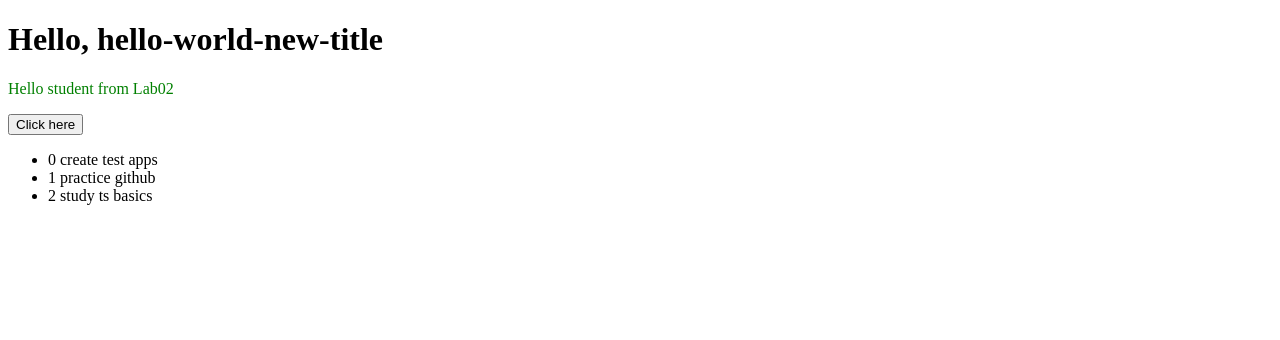
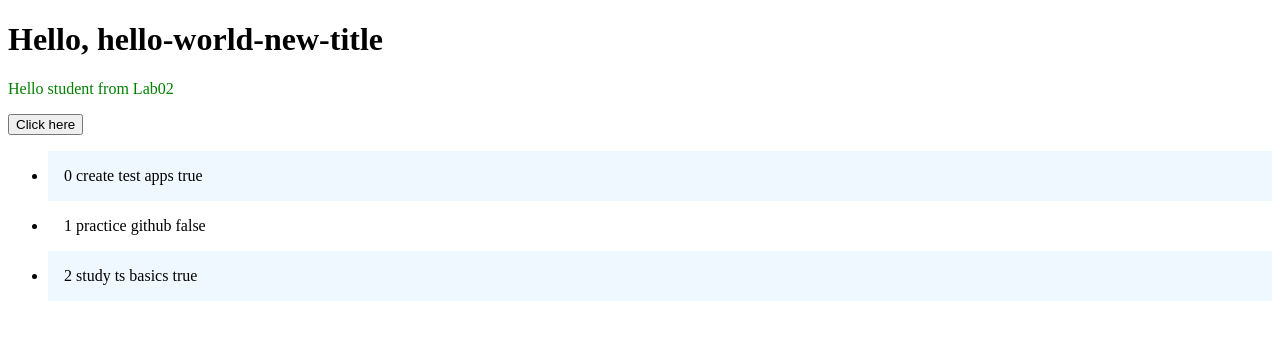
Before and after one commit to valerkahere/hello-angular, an Angular app: page / in a window 1280 px wide. Shown: the top 340 px of the page. Built offline with nearby package versions, Linux system fonts and the light colour scheme.

Commit message:
Contextual variables like even

```diff
--- a/src/app/app.css
+++ b/src/app/app.css
@@ -0,0 +1,12 @@
+ul {
+    list-style-type: disc;
+}
+
+.evenRow {
+    background-color: aliceblue;
+    padding: 1em;
+}
+
+.oddRow {
+    padding: 1em;
+}
--- a/src/app/app.html
+++ b/src/app/app.html
@@ -20,10 +20,12 @@
             <button type="button" (click)="sendAlertMessage()">Click here</button>
 
             <ul>
-                @for (task of tasks(); track task; let i = $index) {
-                    <li>
+                @for (task of tasks(); track task; let isEven = $even; let i = $index;) {
+                    <!-- contextual vars in @for blocks -->
+                     <!-- if li is even (true) => give it a class of evenRow -->
+                    <li [class.evenRow]="isEven" [class.oddRow]="!isEven">
                         {{ i }} {{ task }}
-
+                        {{ isEven }}
                     </li>
                 } @empty {
                     <li>No tasks found!</li>
```
